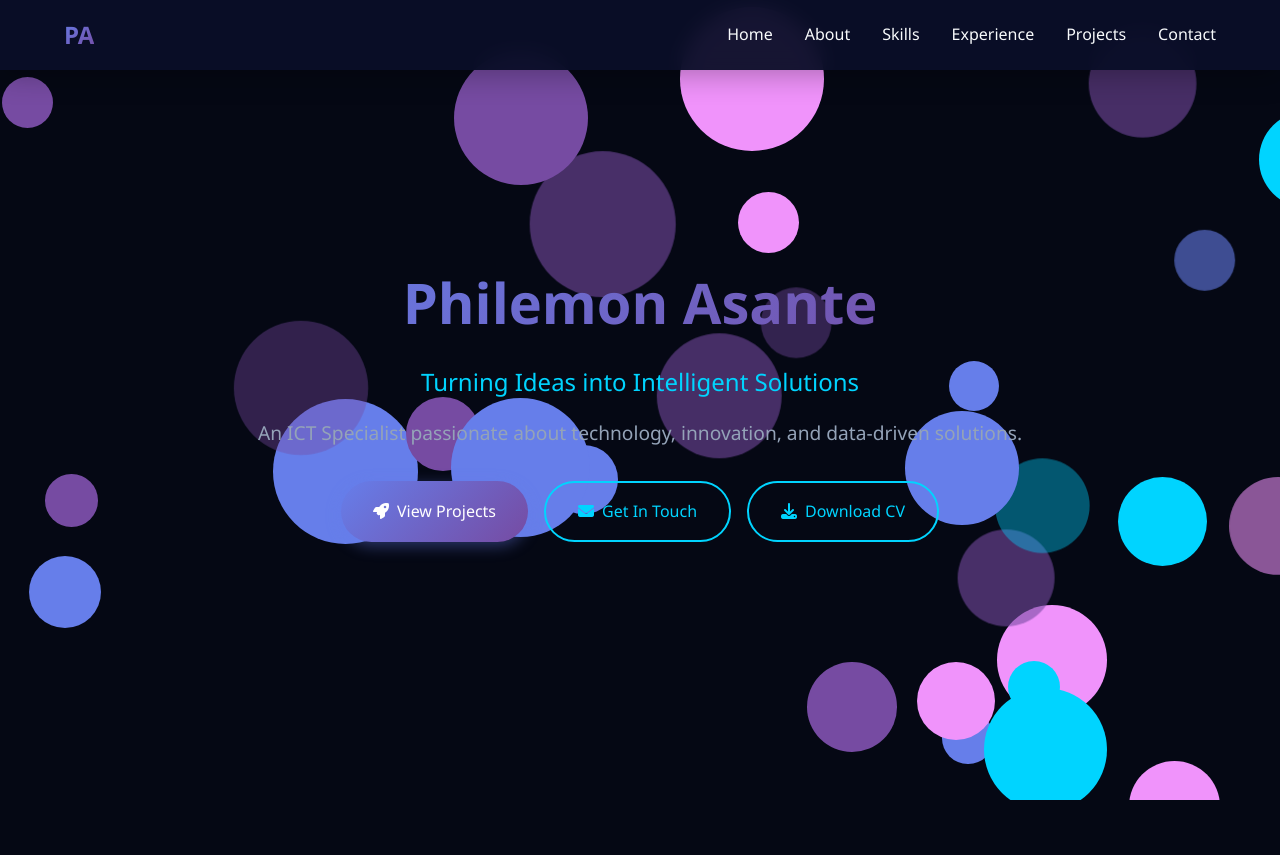
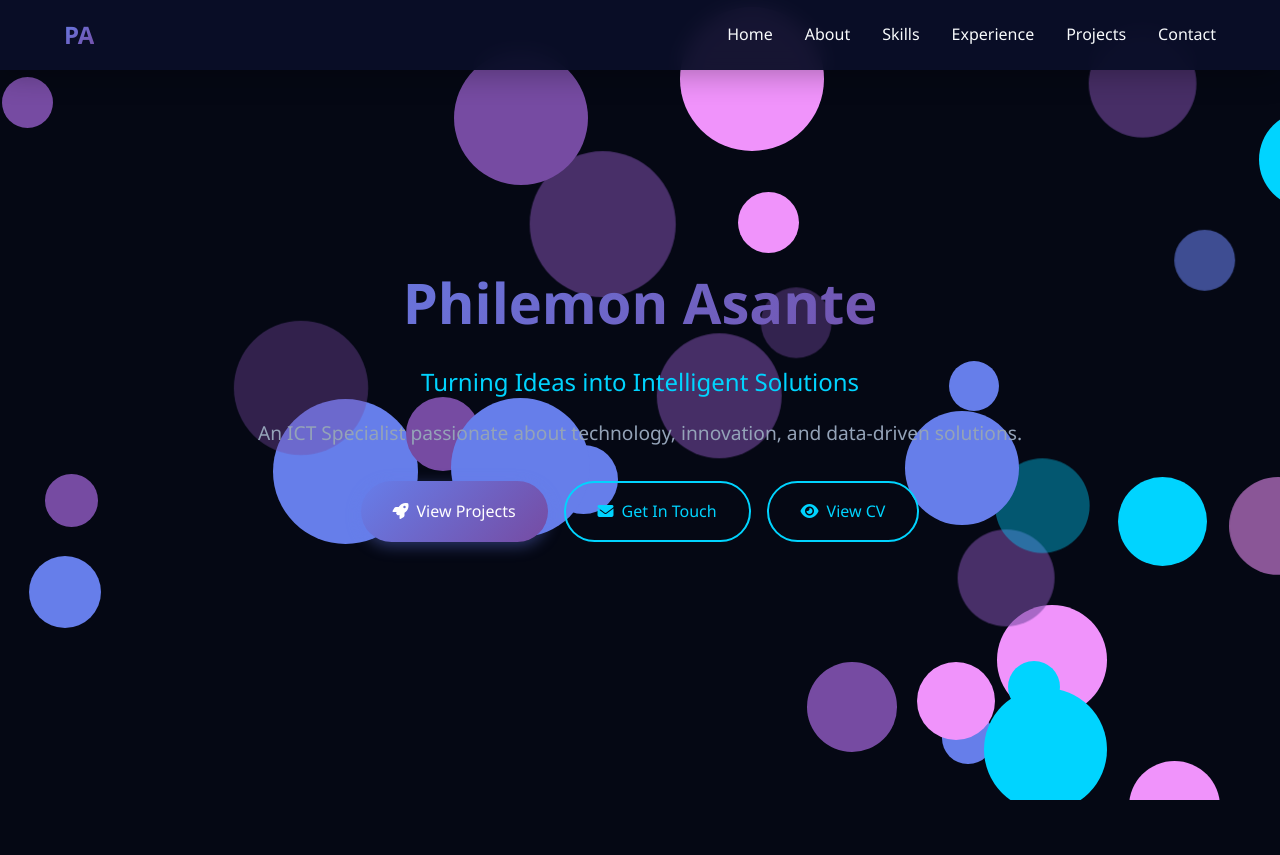
Before and after one commit to asante-philemon/apportfolio, a plain HTML site: page index.html in a window 1280 px wide. Shown: the top 855 px of the page. Drawn offline with Linux system fonts and the light colour scheme.

Commit message:
document

```diff
--- a/index.html
+++ b/index.html
@@ -710,8 +710,8 @@
                 <a href="#contact" class="btn btn-outline">
                     <i class="fas fa-envelope"></i> Get In Touch
                 </a>
-                <a href="documents/Personal Statement- Asante Philemon.pdf" class="btn btn-outline" target="_blank" download>
-    <i class="fas fa-download"></i> Download CV
+                <a href="documents/Resume - ASANTE PHILEMON.pdf" class="btn btn-outline" target="_blank">
+    <i class="fas fa-eye"></i> View CV
 </a>
 
             </div>
```
Also changed, not shown: 2 other files.
